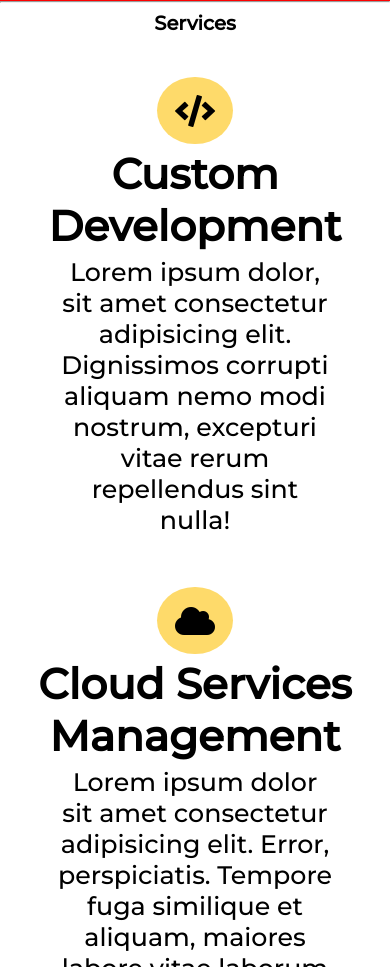
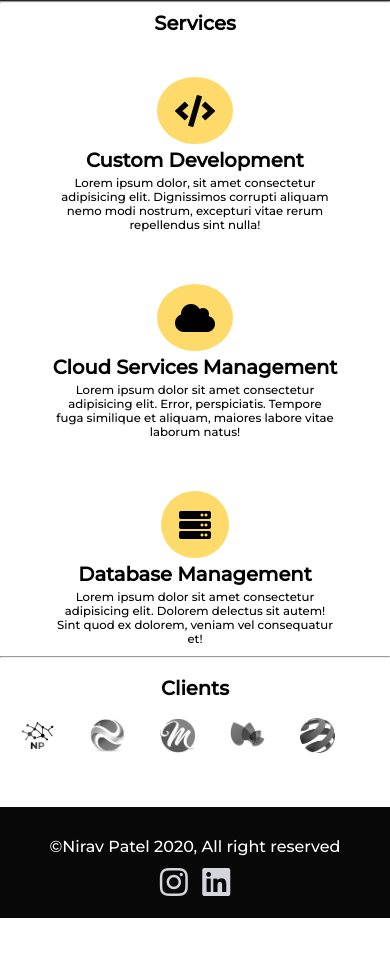
Before and after one commit to niravkpatel28/html-personal-company-website, a plain HTML site: page index.html in a window 390 px wide. Shown: the part 1033-2000 px from the top of the page. After the commit the page ends 1951 px from the top, so only its background shows below. Drawn offline with Linux system fonts and the light colour scheme.

Commit message:
Client responsive
Making client section responsive by changing the width of container

```diff
--- a/style/03-about.css
+++ b/style/03-about.css
@@ -31,7 +31,7 @@
   align-items: center;
   background-color: #262626;
   text-align: center;
-  border: 2px solid red;
+  /* border: 2px solid red; */
 }
 
 .about-text h1 {
--- a/style/05-client-container.css
+++ b/style/05-client-container.css
@@ -5,7 +5,11 @@
 .client-container {
   display: flex;
   justify-content: space-around;
+  align-items: center;
   flex-wrap: wrap;
+  width: 80%;
+  margin: auto;
+  /* border: 1px solid red; */
 }
 .client-container div {
   padding-top: 10px;
@@ -14,6 +18,7 @@
 .client-container div img {
   width: 80%;
   height: auto;
+  /* border: 1px solid black; */
 }
 
 #clients > h1 {
--- a/style/mobile.css
+++ b/style/mobile.css
@@ -68,13 +68,25 @@
 }
 
 .service h1 {
-  font-size: 5vh;
+  font-size: 5vw;
 }
 .service p {
-  font-size: 3vh;
+  font-size: 3vw;
   width: 80%;
   margin: auto;
   text-align: center;
 }
 
-/*  */
+/* Clients */
+
+.client-container {
+  width: 90%;
+}
+.client-container div {
+  padding-top: 10px;
+  width: 20%;
+}
+
+.client-container div img {
+  width: 50%;
+}
```
